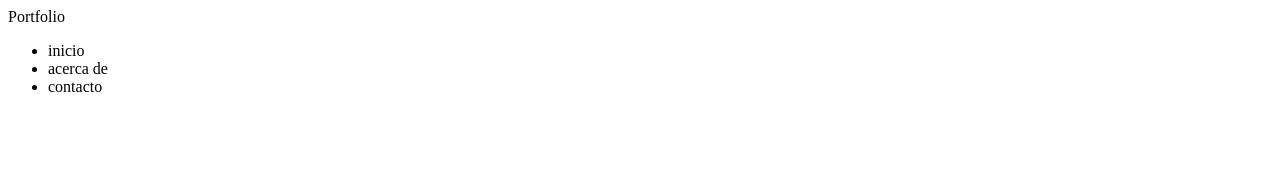
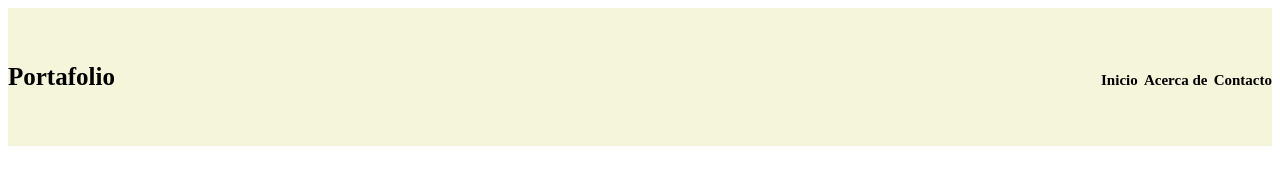
Before and after one commit to luciocolli/Portafolio.ColliLucio, a plain HTML site: page Portfolio.html in a window 1280 px wide. Drawn offline with Linux system fonts and the light colour scheme.

Commit message:
primeros cambios en navbar

```diff
--- a/Portfolio.html
+++ b/Portfolio.html
@@ -4,18 +4,20 @@
     <meta charset="UTF-8">
     <meta http-equiv="X-UA-Compatible" content="IE=edge">
     <meta name="viewport" content="width=device-width, initial-scale=1.0">
-    <title>Portfolio Personal</title>
+    <title>Portafolio Personal</title>
     <link rel="stylesheet" href="portfolio.css">
 </head>
 <body>
+    <!-- Navbar con logo, lista en linea pero en bloque-->
     <nav class="navbar">
-        <div>Portfolio
-            <ul>
-                <li>inicio</li>
-                <li>acerca de</li>
-                <li>contacto</li>
+        <div class="logo">
+            Portafolio
+        </div>
+            <ul class="menu">
+                <li>Inicio</li>
+                <li>Acerca de</li>
+                <li>Contacto</li>
             </ul>
-        </div>
     </nav>
 
 </body>
--- a/portfolio.css
+++ b/portfolio.css
@@ -1,3 +1,17 @@
 .navbar{
     display: flex;
+    align-items: center;
+    justify-content: space-between;
+    background-color: beige;
+    padding: 30px 0;
+    font-weight: 800;
+    font-size: 25px;
+    padding: 10 30 10 30;
+    margin: 5 15 5 15;
 }
+.navbar .menu li{
+    list-style: none;
+    display: inline-block;
+    font-weight: 600;
+    font-size: 15px;
+}
```
